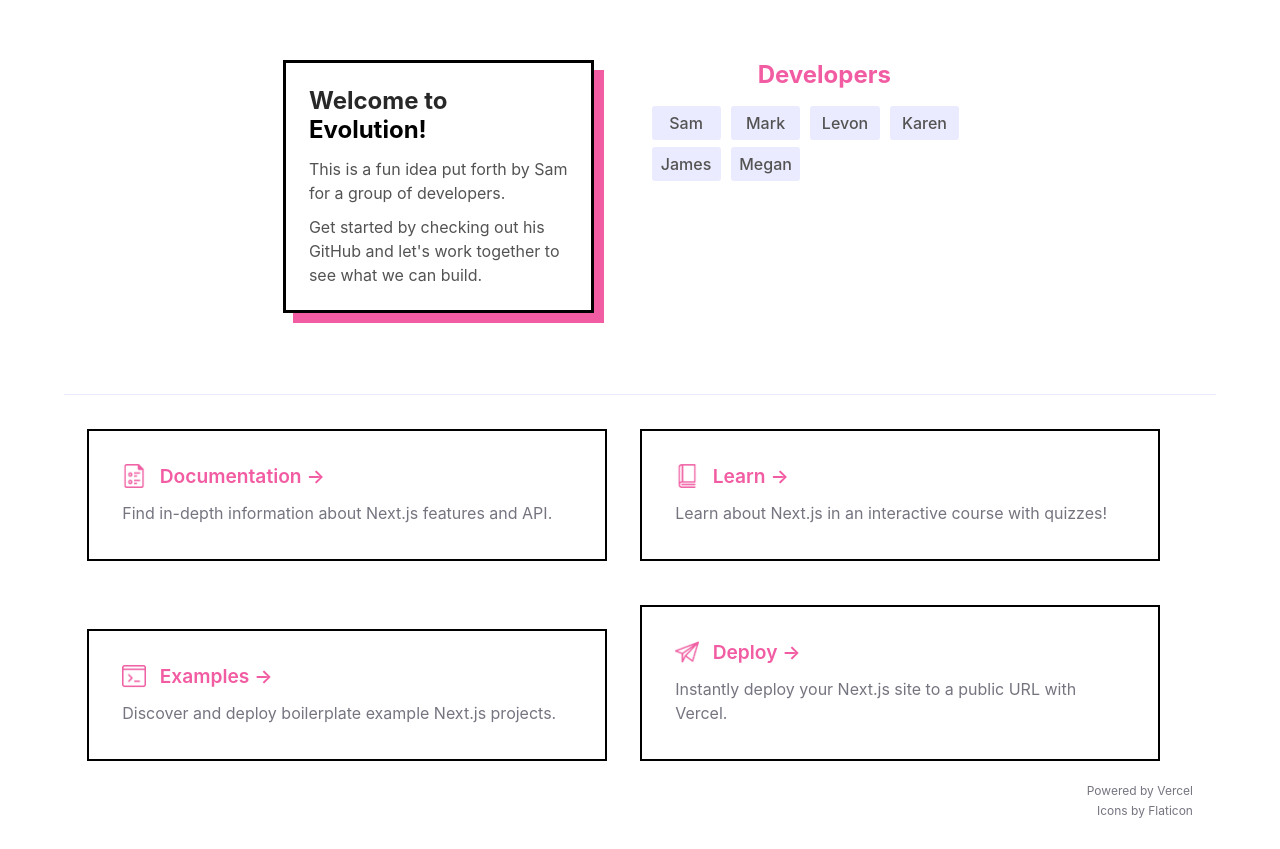
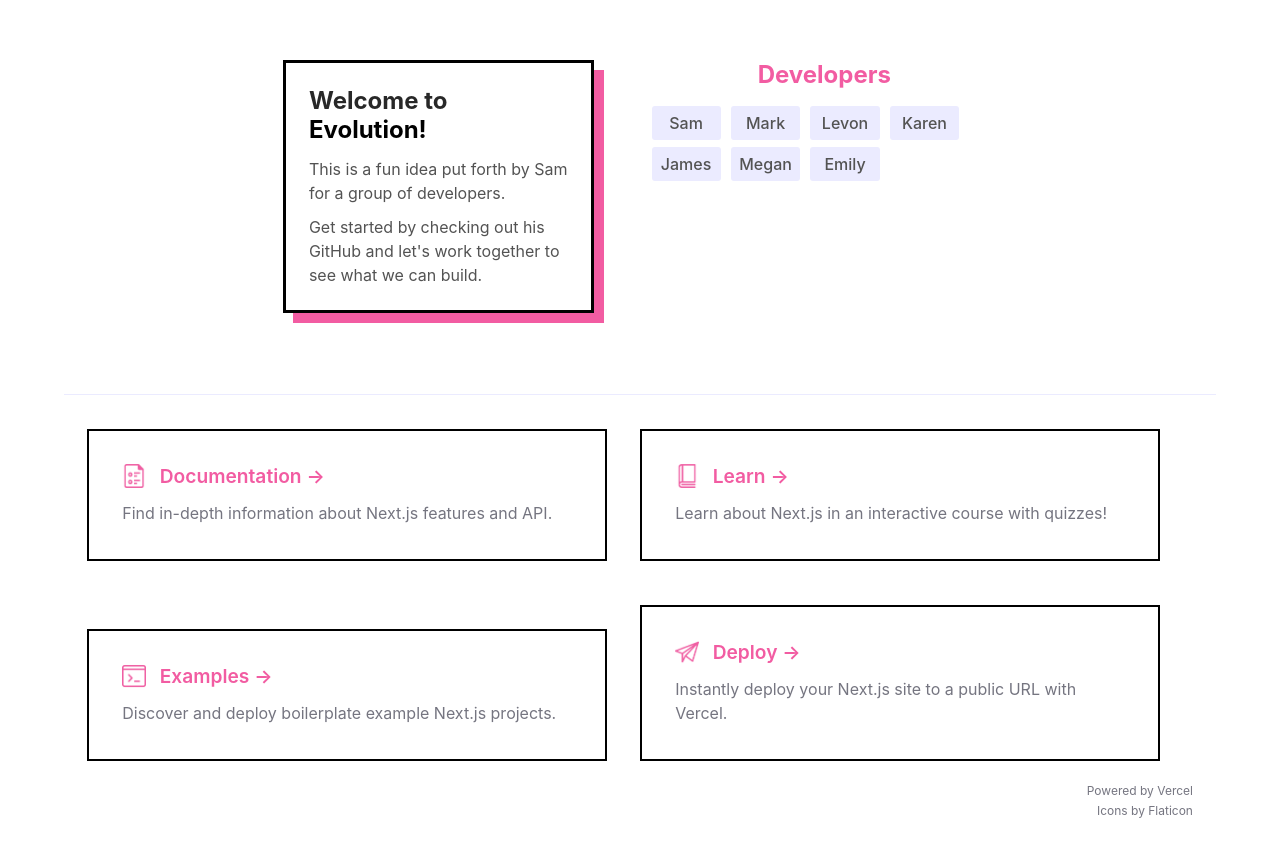
Before and after one commit to SamSamskies/evolution, a Next.js app: page / in a window 1280 px wide. Built offline with nearby package versions, Linux system fonts and the light colour scheme.

Commit message:
added my name

```diff
--- a/components/Contributors.js
+++ b/components/Contributors.js
@@ -11,6 +11,7 @@ export default function Contributors() {
     { name: "Karen", githubLink: "https://github.com/karleee" },
     { name: "James", githubLink: "https://github.com/ngjamesng" },
     { name: "Megan", githubLink: "https://github.com/mcdevittbass" },
+    { name: "Emily", githubLink: "https://github.com/eaquin1" }
   ];
 
   const ContributorLink = ({ person }) => (
```
